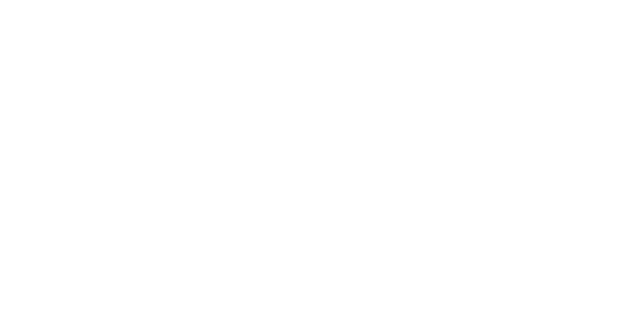
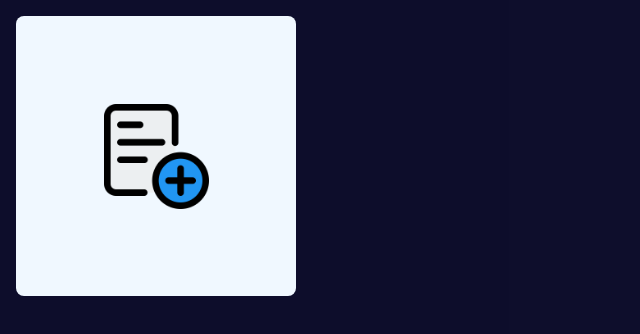
Before and after one commit to illiaBabak/Note, a website: page note/index.html in a window 1280 px wide. Shown: the whole page, without its empty margins (0-640 px from the left). Drawn offline with Linux system fonts and the light colour scheme.

Commit message:
Note, commit 2
Adding basic styles to the page, creating an html view of the add note button

```diff
--- a/note/index.css
+++ b/note/index.css
@@ -0,0 +1,41 @@
+body, html {
+    margin: 0;
+    padding: 0;
+    font-family: Arial, Helvetica, sans-serif;
+    height: 100%;
+}
+
+.container {
+    min-width: 100%;
+    min-height: 100%;
+    background-color: #0b0b29fc;
+}
+
+.container-cards {
+    display: flex;
+    flex-direction: row;
+}
+
+.card {
+    width: 280px;
+    height: 280px;
+    background-color: aliceblue;
+    border-radius: 8px;
+    display: flex;
+    justify-content: center;
+    align-items: center;
+    margin: 16px;
+}
+
+.add-note img {
+    width: 105px;
+    height: 105px;
+    object-fit: cover;
+}
+
+@media only screen and (max-width: 600px) {
+    .container-cards {
+        flex-direction: column;
+        align-items: center;
+    }
+}
--- a/note/index.html
+++ b/note/index.html
@@ -8,6 +8,12 @@
     <script src="index.js" defer></script>
 </head>
 <body>
-
+    <div class="container">
+        <div class="container-cards">
+            <div class="card add-note">
+                <img src="content/add_note.png">
+            </div>
+        </div>
+    </div>
 </body>
 </html>
```
Also changed, not shown: note/content/add_note.png (added).
